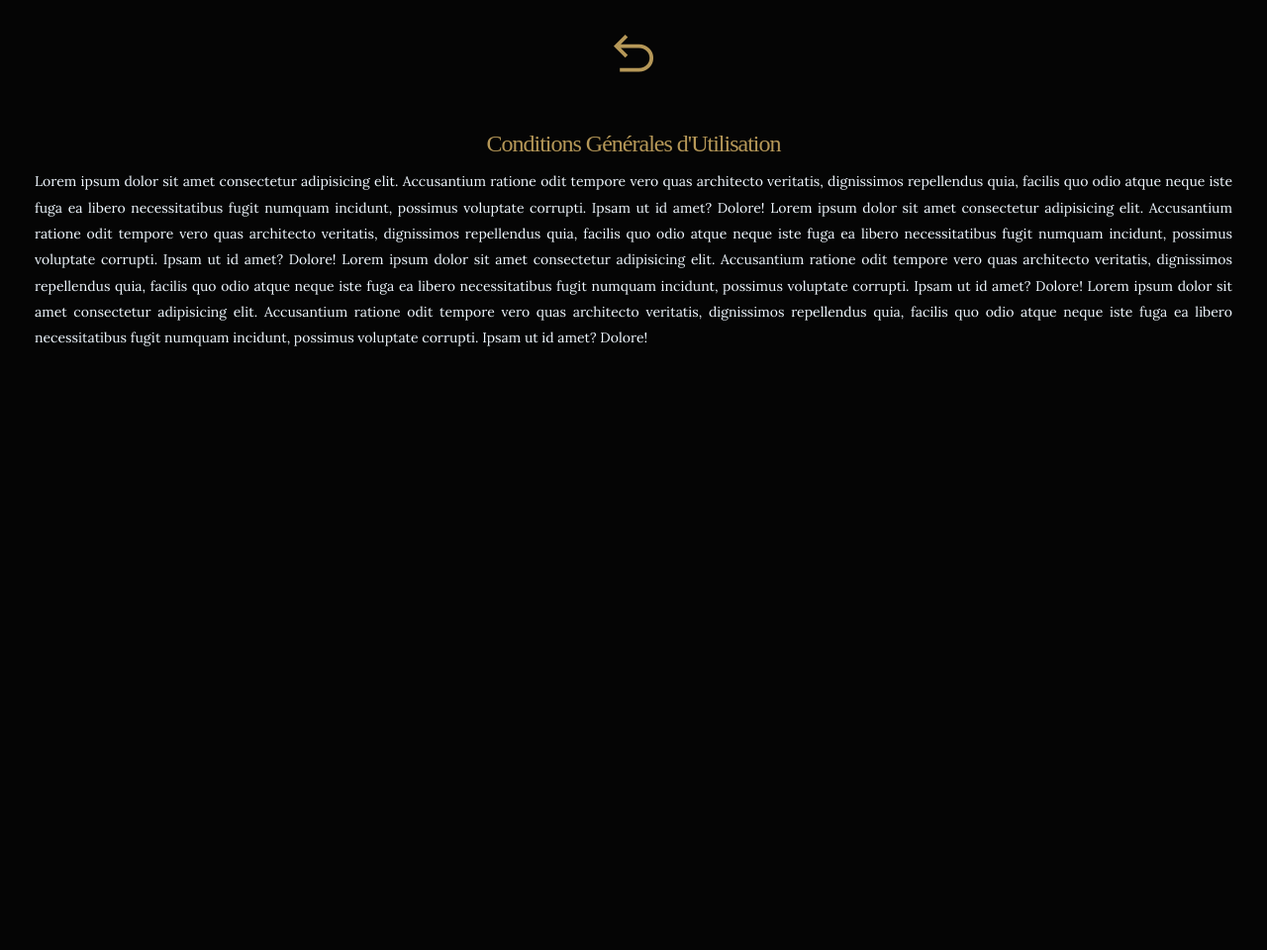
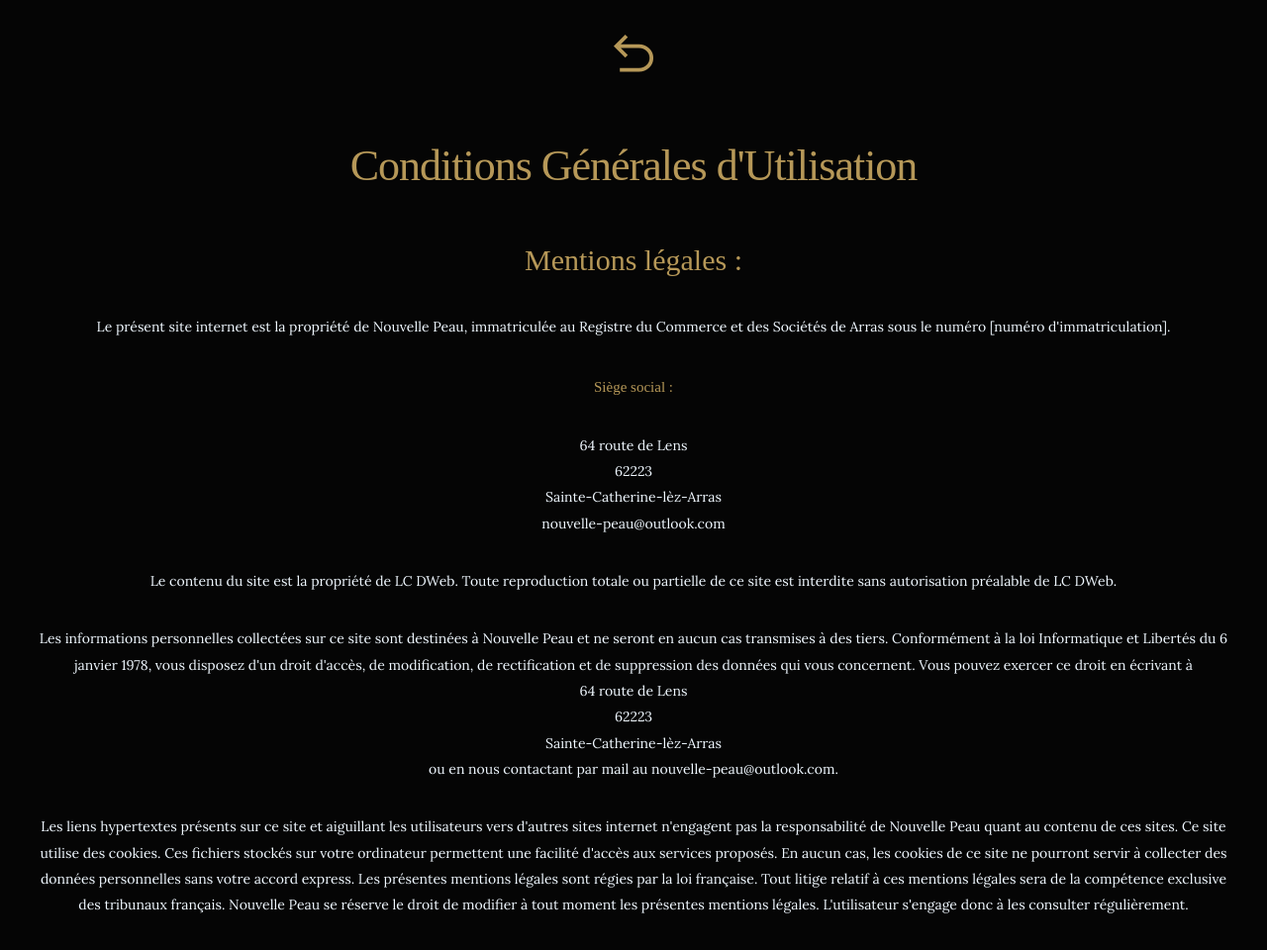
Before and after one commit to Charlotte-Lem/Nouvelle-Peau, a website: page cgu.html in a window 1280 px wide. Shown: the whole page at 99% size. Before the commit the page ends 825 px from the top, so only its background shows below. Drawn offline with nearby package versions, Linux system fonts and the light colour scheme; a web font is replaced by a local one.

Commit message:
change js cookie

```diff
--- a/cgu.html
+++ b/cgu.html
@@ -54,20 +54,69 @@
     </div>
     <div class="cgu__content">
         <h1>Conditions Générales d'Utilisation</h1>
-        <p style="color: aliceblue;">
-            Lorem ipsum dolor sit amet consectetur adipisicing elit. Accusantium ratione odit tempore vero quas
-            architecto veritatis, dignissimos repellendus quia, facilis quo odio atque neque iste fuga ea libero
-            necessitatibus fugit numquam incidunt, possimus voluptate corrupti. Ipsam ut id amet? Dolore!
-            Lorem ipsum dolor sit amet consectetur adipisicing elit. Accusantium ratione odit tempore vero quas
-            architecto veritatis, dignissimos repellendus quia, facilis quo odio atque neque iste fuga ea libero
-            necessitatibus fugit numquam incidunt, possimus voluptate corrupti. Ipsam ut id amet? Dolore!
-            Lorem ipsum dolor sit amet consectetur adipisicing elit. Accusantium ratione odit tempore vero quas
-            architecto veritatis, dignissimos repellendus quia, facilis quo odio atque neque iste fuga ea libero
-            necessitatibus fugit numquam incidunt, possimus voluptate corrupti. Ipsam ut id amet? Dolore!
-            Lorem ipsum dolor sit amet consectetur adipisicing elit. Accusantium ratione odit tempore vero quas
-            architecto veritatis, dignissimos repellendus quia, facilis quo odio atque neque iste fuga ea libero
-            necessitatibus fugit numquam incidunt, possimus voluptate corrupti. Ipsam ut id amet? Dolore!
-        </p>
+        <h2>Mentions légales :</h2>
+        <article style="color: aliceblue;">
+
+            <p class="intro">
+                Le présent site internet est la propriété de Nouvelle Peau,
+
+                <!-- société [forme juridique] au capital de
+                [montant du capital social] euros,  -->
+                immatriculée au Registre du Commerce et des Sociétés de Arras sous le numéro [numéro d'immatriculation].
+
+
+            <h3>Siège social :</h3>
+
+            64 route de Lens
+            <br>
+            62223
+            <br>
+            Sainte-Catherine-lèz-Arras
+            <br>
+            nouvelle-peau@outlook.com
+            </p>
+
+            <!-- Directeur de publication : [nom du directeur de publication]
+            Hébergeur : [nom de l'hébergeur]
+            Adresse de l'hébergeur : [adresse de l'hébergeur]
+            [téléphone de l'hébergeur] -->
+
+            <p class="dev">
+                Le contenu du site est la propriété de LC DWeb.
+                Toute reproduction totale ou partielle de ce
+                site est interdite sans autorisation préalable de LC DWeb.
+            </p>
+
+            <p class="data">
+                Les informations personnelles collectées sur ce site sont destinées à Nouvelle Peau et ne seront en
+                aucun cas transmises à des tiers. Conformément à la loi Informatique et Libertés du 6 janvier 1978, vous
+                disposez d'un droit d'accès, de modification, de rectification et de suppression des données qui vous
+                concernent. Vous pouvez exercer ce droit en écrivant à
+                <br>
+                64 route de Lens
+                <br>
+                62223
+                <br>
+                Sainte-Catherine-lèz-Arras
+                <br>
+                ou en nous contactant par
+                mail au nouvelle-peau@outlook.com.
+            </p>
+
+            <p class="link">
+                Les liens hypertextes présents sur ce site et aiguillant les utilisateurs vers d'autres sites internet
+                n'engagent pas la responsabilité de Nouvelle Peau quant au contenu de ces sites.
+                Ce site utilise des cookies. Ces fichiers stockés sur votre ordinateur permettent une facilité d'accès
+                aux
+                services proposés. En aucun cas, les cookies de ce site ne pourront servir à collecter des données
+                personnelles sans votre accord express.
+                Les présentes mentions légales sont régies par la loi française. Tout litige relatif à ces mentions
+                légales
+                sera de la compétence exclusive des tribunaux français.
+                Nouvelle Peau se réserve le droit de modifier à tout moment les présentes mentions légales.
+                L'utilisateur s'engage donc à les consulter régulièrement.
+            </p>
+
     </div>
 </body>
 
--- a/css/main.css
+++ b/css/main.css
@@ -1707,12 +1707,27 @@
 
 
 .cgu__content {
+  display: flex;
   color: white;
   margin: 0 300px;
+
+  flex-direction: column;
+  align-content: center;
+  align-items: center;
   text-align: justify;
 }
 
 .cgu__content h1 {
+  text-align: center;
+  font-size: 35px;
+
+}
+.cgu__content h3 {
+  text-align: center;
+  font-size: 15px;
+
+}
+.cgu__content article {
   text-align: center;
 
 }
@@ -1735,11 +1750,11 @@
   }
 
   .cgu__content h1 {
-    font-size: 24px;
+    font-size: 44px;
     margin: 10px;
   }
 
-  .cgu__content p {
+  .cgu__content article {
     font-size: 14px;
 
   }
```
Also changed, not shown: js/js-cookie.js (+3 -9 lines).
